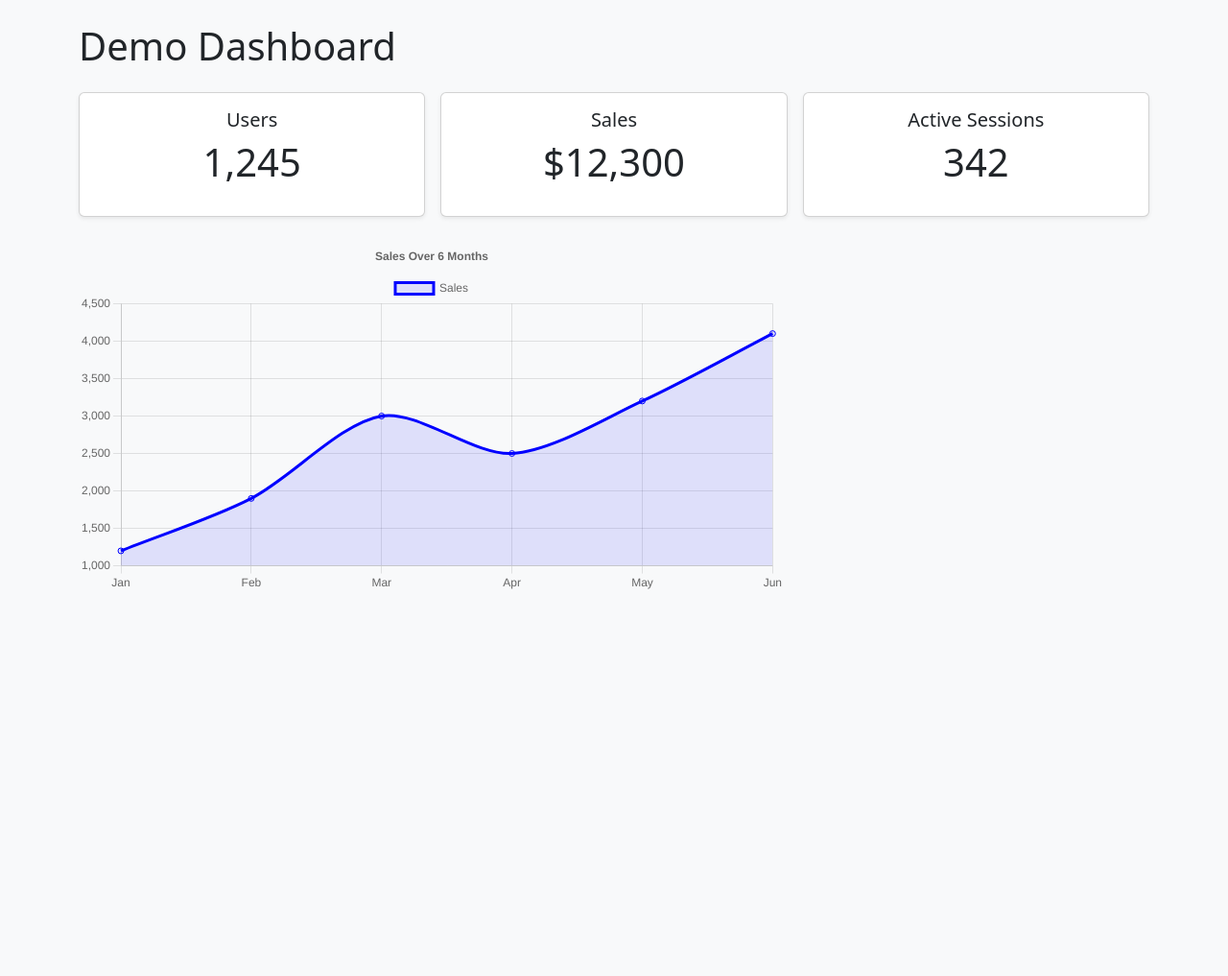
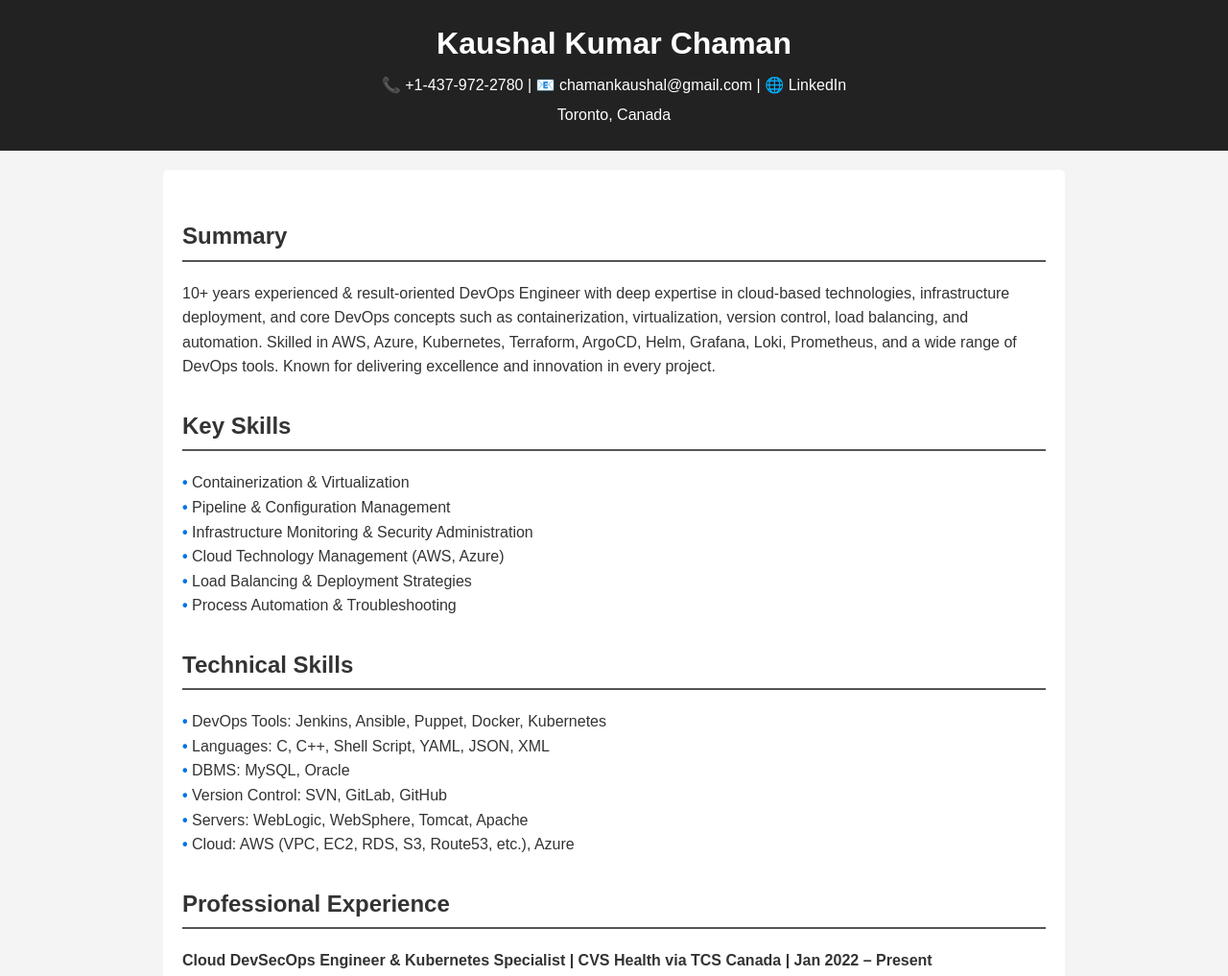
Before and after one commit to chaman53/kaushalchaman, a plain HTML site: page index.html in a window 1280 px wide. Shown: the top 1017 px of the page at 96% size. Before the commit the page ends 800 px from the top, so only its background shows below. Drawn offline with nearby package versions, Linux system fonts and the light colour scheme.

Commit message:
Update index.html

```diff
--- a/index.html
+++ b/index.html
@@ -1,83 +1,134 @@
 <!DOCTYPE html>
 <html lang="en">
 <head>
-  <meta charset="UTF-8" />
-  <meta name="viewport" content="width=device-width, initial-scale=1" />
-  <title>Demo Dashboard</title>
-  <link
-    href="https://cdn.jsdelivr.net/npm/bootstrap@5.3.0/dist/css/bootstrap.min.css"
-    rel="stylesheet"
-  />
-  <script src="https://cdn.jsdelivr.net/npm/chart.js"></script>
+    <meta charset="UTF-8">
+    <meta name="viewport" content="width=device-width, initial-scale=1.0">
+    <title>Kaushal Kumar Chaman - Resume</title>
+    <style>
+        body {
+            font-family: Arial, sans-serif;
+            margin: 0;
+            padding: 0;
+            line-height: 1.6;
+            background-color: #f4f4f4;
+            color: #333;
+        }
+        header {
+            background: #222;
+            color: #fff;
+            padding: 20px 0;
+            text-align: center;
+        }
+        header h1 {
+            margin: 0;
+        }
+        header p {
+            margin: 5px 0;
+        }
+        section {
+            max-width: 900px;
+            margin: auto;
+            background: #fff;
+            padding: 20px;
+            margin-top: 20px;
+            border-radius: 5px;
+        }
+        h2 {
+            border-bottom: 2px solid #555;
+            padding-bottom: 5px;
+            margin-top: 30px;
+        }
+        ul {
+            list-style: none;
+            padding-left: 0;
+        }
+        ul li::before {
+            content: "• ";
+            color: #0073e6;
+            font-weight: bold;
+        }
+        .contact a {
+            color: #fff;
+            text-decoration: none;
+        }
+        .subheading {
+            font-weight: bold;
+            margin-top: 10px;
+        }
+    </style>
 </head>
-<body class="bg-light">
-  <div class="container py-4">
-    <h1 class="mb-4">Demo Dashboard</h1>
+<body>
 
-    <div class="row g-3">
-      <div class="col-md-4">
-        <div class="card text-center shadow-sm">
-          <div class="card-body">
-            <h5 class="card-title">Users</h5>
-            <p class="display-6">1,245</p>
-          </div>
-        </div>
-      </div>
+<header>
+    <h1>Kaushal Kumar Chaman</h1>
+    <p class="contact">
+        📞 +1-437-972-2780 | 📧 <a href="mailto:chamankaushal@gmail.com">chamankaushal@gmail.com</a> |
+        🌐 <a href="https://www.linkedin.com/in/kaushal-chaman-22b45a86/" target="_blank">LinkedIn</a>
+    </p>
+    <p>Toronto, Canada</p>
+</header>
 
-      <div class="col-md-4">
-        <div class="card text-center shadow-sm">
-          <div class="card-body">
-            <h5 class="card-title">Sales</h5>
-            <p class="display-6">$12,300</p>
-          </div>
-        </div>
-      </div>
+<section>
+    <h2>Summary</h2>
+    <p>10+ years experienced & result-oriented DevOps Engineer with deep expertise in cloud-based technologies, infrastructure deployment, and core DevOps concepts such as containerization, virtualization, version control, load balancing, and automation. Skilled in AWS, Azure, Kubernetes, Terraform, ArgoCD, Helm, Grafana, Loki, Prometheus, and a wide range of DevOps tools. Known for delivering excellence and innovation in every project.</p>
 
-      <div class="col-md-4">
-        <div class="card text-center shadow-sm">
-          <div class="card-body">
-            <h5 class="card-title">Active Sessions</h5>
-            <p class="display-6">342</p>
-          </div>
-        </div>
-      </div>
-    </div>
+    <h2>Key Skills</h2>
+    <ul>
+        <li>Containerization & Virtualization</li>
+        <li>Pipeline & Configuration Management</li>
+        <li>Infrastructure Monitoring & Security Administration</li>
+        <li>Cloud Technology Management (AWS, Azure)</li>
+        <li>Load Balancing & Deployment Strategies</li>
+        <li>Process Automation & Troubleshooting</li>
+    </ul>
 
-    <div class="row mt-4">
-      <div class="col-md-8">
-        <canvas id="salesChart"></canvas>
-      </div>
-    </div>
-  </div>
+    <h2>Technical Skills</h2>
+    <ul>
+        <li>DevOps Tools: Jenkins, Ansible, Puppet, Docker, Kubernetes</li>
+        <li>Languages: C, C++, Shell Script, YAML, JSON, XML</li>
+        <li>DBMS: MySQL, Oracle</li>
+        <li>Version Control: SVN, GitLab, GitHub</li>
+        <li>Servers: WebLogic, WebSphere, Tomcat, Apache</li>
+        <li>Cloud: AWS (VPC, EC2, RDS, S3, Route53, etc.), Azure</li>
+    </ul>
 
-  <script>
-    const ctx = document.getElementById('salesChart');
-    new Chart(ctx, {
-      type: 'line',
-      data: {
-        labels: ['Jan', 'Feb', 'Mar', 'Apr', 'May', 'Jun'],
-        datasets: [
-          {
-            label: 'Sales',
-            data: [1200, 1900, 3000, 2500, 3200, 4100],
-            borderColor: 'blue',
-            backgroundColor: 'rgba(0, 0, 255, 0.1)',
-            fill: true,
-            tension: 0.3,
-          },
-        ],
-      },
-      options: {
-        responsive: true,
-        plugins: {
-          legend: { position: 'top' },
-          title: {
-            display: true,
-            text: 'Sales Over 6 Months',
-          },
-        },
-      },
-    });
-  </script>
+    <h2>Professional Experience</h2>
+    <p class="subheading">Cloud DevSecOps Engineer & Kubernetes Specialist | CVS Health via TCS Canada | Jan 2022 – Present</p>
+    <ul>
+        <li>Migrated on-premise servers to Azure Cloud</li>
+        <li>Created AKS clusters using Terraform integrated with Jenkins & Argo CD</li>
+        <li>Implemented CI/CD pipelines from scratch</li>
+        <li>Developed and managed Dockerized environments</li>
+        <li>Managed repository migrations from SVN to GitHub</li>
+    </ul>
+
+    <p class="subheading">DevOps Engineer | Tata Consultancy Services | Mar 2014 – Jan 2022</p>
+    <ul>
+        <li>Designed AWS cloud architectures with VPC, EC2, S3, RDS, etc.</li>
+        <li>Implemented CI/CD automation for complex deployments</li>
+        <li>Led containerization projects using Docker and Kubernetes</li>
+        <li>Managed large-scale production infrastructure and releases</li>
+    </ul>
+
+    <h2>Education</h2>
+    <p>B.Tech, Saroj Mohan Institute of Technology (WBUT), CGPA: 7.83/10 (2009–2013)</p>
+
+    <h2>Certifications</h2>
+    <ul>
+        <li>AWS Certified Solutions Architect – Associate</li>
+        <li>Microsoft Azure Fundamentals (AZ-900)</li>
+        <li>Certified Kubernetes Administrator (CKA)</li>
+        <li>Certified Kubernetes Application Developer (CKAD)</li>
+        <li>DevOps Certification Training – Edureka</li>
+    </ul>
+
+    <h2>Awards & Achievements</h2>
+    <ul>
+        <li>Technical Excellence Award – TCS</li>
+        <li>Innovation Pride Award – TCS</li>
+        <li>Best Coding Skill – MYWBUT</li>
+    </ul>
+</section>
+
 </body>
 </html>
```
